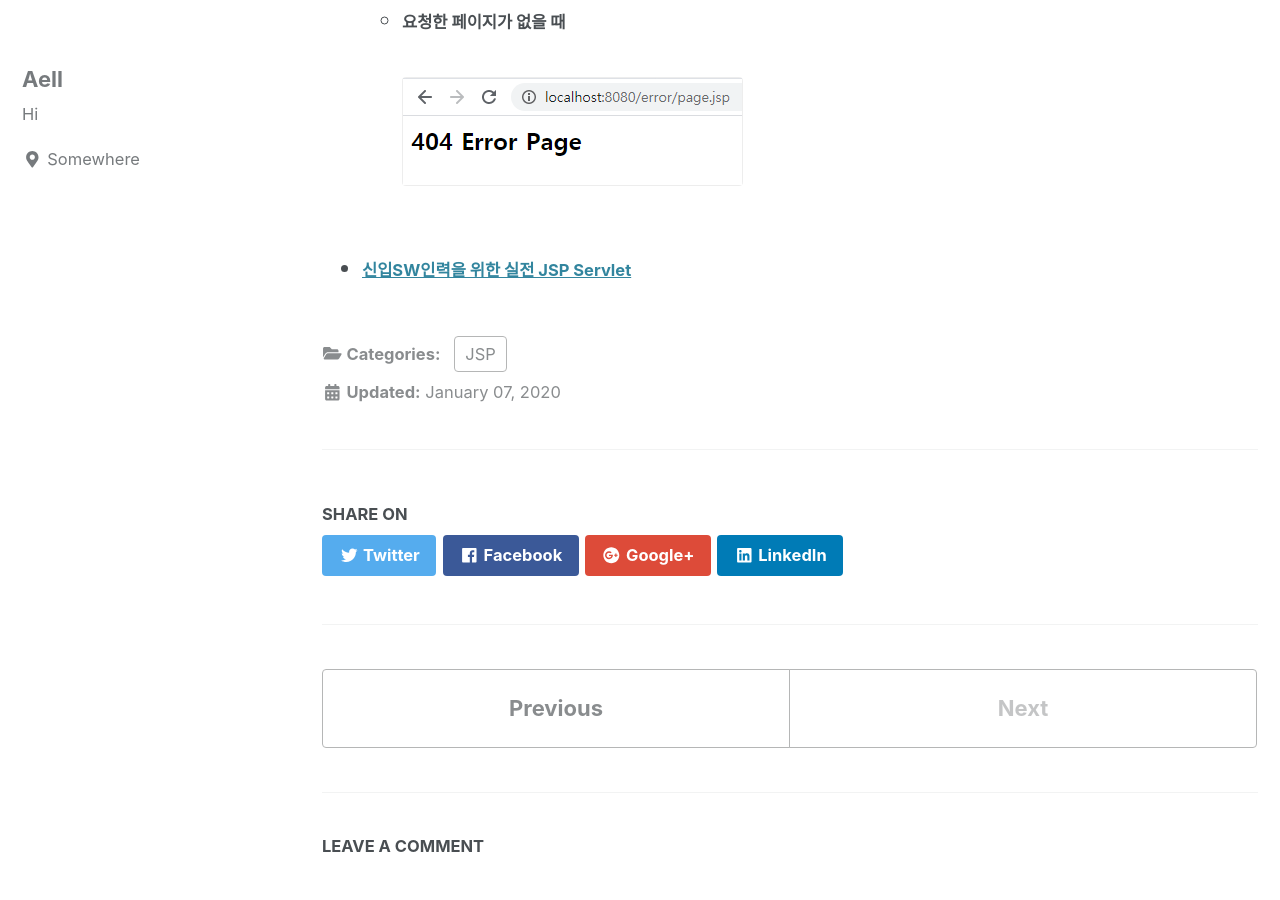
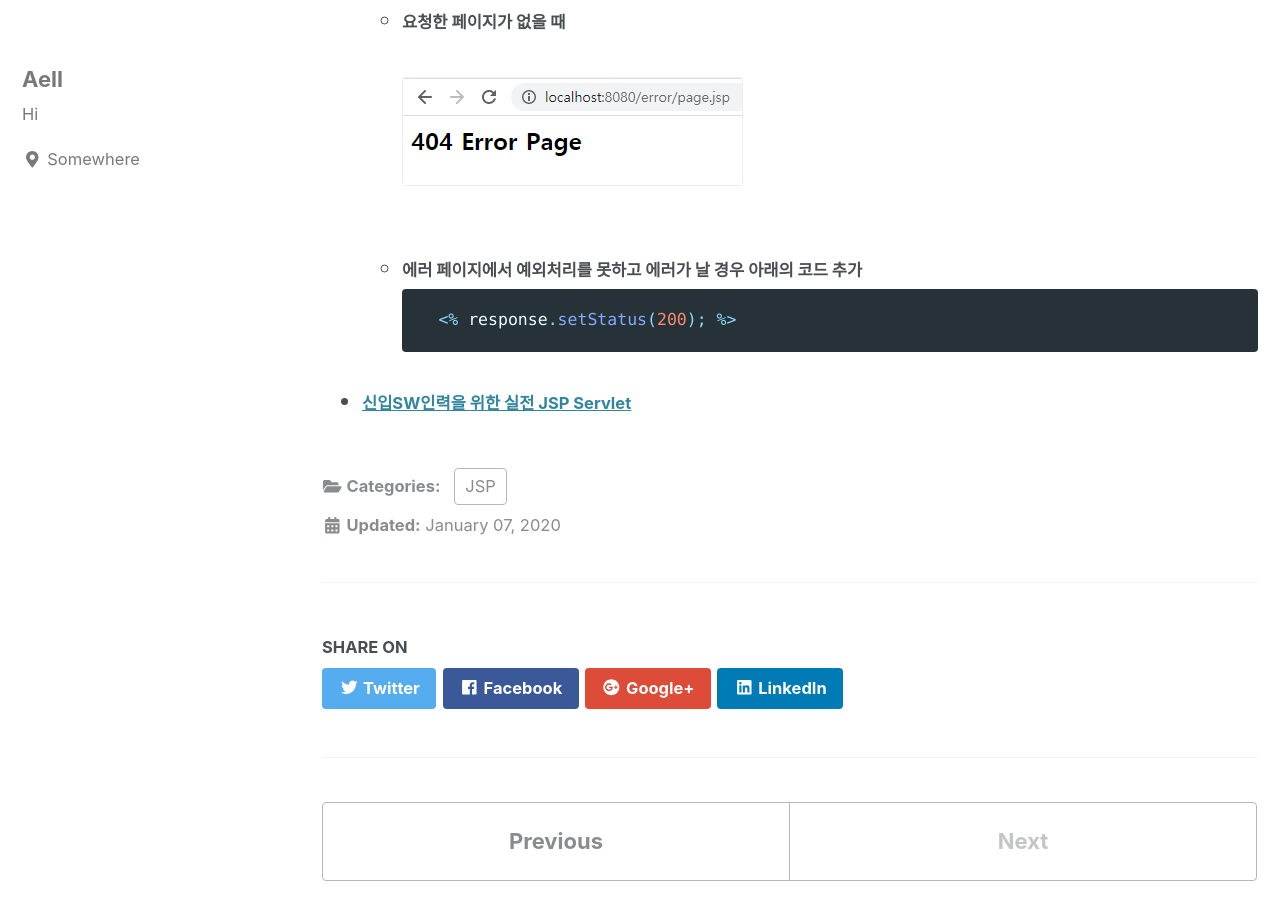
Before and after one commit to mdwgti16/mdwgti16.github.io, a Jekyll site: the page built from _posts/jsp/2020-01-07-error_page.md, in a window 1280 px wide and 900 px high, scrolled down 5726 px. Built offline with Jekyll 4.4.1, drawn with Linux system fonts in a browser that asks for light colours; cached includes are drawn as plain includes; nearby versions of some CDN libraries; comment, search, counter and statistics services are not loaded.

Commit message:
edit error page

````diff
--- a/_posts/jsp/2020-01-07-error_page.md
+++ b/_posts/jsp/2020-01-07-error_page.md
@@ -156,6 +156,13 @@ categories: JSP
 	* ##### 요청한 페이지가 없을 때
 		![](/assets/img/jsp/error5.png)
 
+	* ##### 에러 페이지에서 예외처리를 못하고 에러가 날 경우 아래의 코드 추가
+		```jsp
+		<% response.setStatus(200); %>
+		```
+
+
+
 * ###### [신입SW인력을 위한 실전 JSP Servlet]
 
 
````
